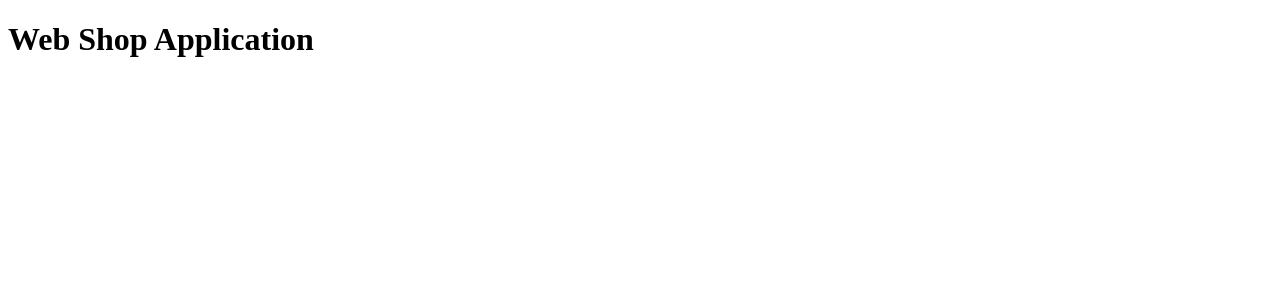
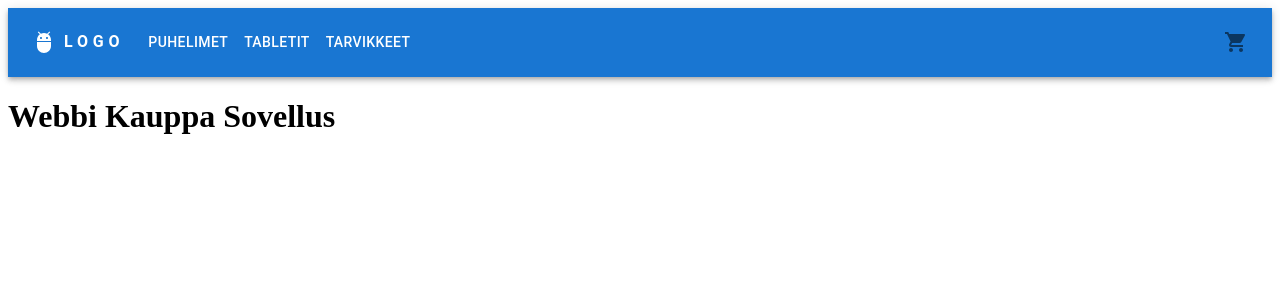
Before and after one commit to Partanennn/eCommerce-App, a React (Create React App) app: page / in a window 1280 px wide. Shown: the top 300 px of the page. Built offline with nearby package versions, Linux system fonts and the light colour scheme.

Commit message:
Added navbar

```diff
--- a/package.json
+++ b/package.json
@@ -5,7 +5,7 @@
   "dependencies": {
     "@emotion/react": "^11.11.4",
     "@emotion/styled": "^11.11.5",
-    "@mui/icons-material": "^5.15.15",
+    "@mui/icons-material": "^5.15.18",
     "@mui/material": "^5.15.15",
     "@testing-library/jest-dom": "^5.17.0",
     "@testing-library/react": "^13.4.0",
@@ -25,7 +25,6 @@
     "web-vitals": "^2.1.4"
   },
   "scripts": {
-    "dev": "react-scripts start",
     "start": "react-scripts start",
     "build": "react-scripts build",
     "test": "react-scripts test",
--- a/src/App.tsx
+++ b/src/App.tsx
@@ -1,5 +1,6 @@
 import { ThemeProvider } from '@emotion/react';
 import { BrowserRouter, Route, Routes } from 'react-router-dom';
+import NavBar from './components/navigation/NavBar';
 import './localization/localization';
 import HomePage from './pages/Home/HomePage';
 import theme from './theme/theme';
@@ -7,7 +8,7 @@
 const App = () => (
   <ThemeProvider theme={theme}>
     <BrowserRouter>
-      {/* NAV */}
+      <NavBar />
       <Routes>
         <Route path="/" element={<HomePage />} />
         <Route path="/test" element={<div>Test</div>} />
--- /dev/null
+++ b/src/components/navigation/NavBar.tsx
@@ -0,0 +1,128 @@
+import AdbIcon from '@mui/icons-material/Adb';
+import MenuIcon from '@mui/icons-material/Menu';
+import CartIcon from '@mui/icons-material/ShoppingCart';
+
+import {
+  AppBar,
+  Box,
+  Button,
+  Container,
+  IconButton,
+  Menu,
+  MenuItem,
+  Toolbar,
+  Typography,
+} from '@mui/material';
+import { useState } from 'react';
+import { useTranslation } from 'react-i18next';
+
+const pages = ['phones', 'tablets', 'accesories'];
+
+const NavBar = () => {
+  const [anchorElNav, setAnchorElNav] = useState<null | HTMLElement>(null);
+  const { t } = useTranslation();
+
+  const handleOpenNavMenu = (event: React.MouseEvent<HTMLElement>) => {
+    setAnchorElNav(event.currentTarget);
+  };
+
+  const handleCloseNavMenu = () => {
+    setAnchorElNav(null);
+  };
+
+  return (
+    <AppBar position="static">
+      <Container maxWidth="xl">
+        <Toolbar disableGutters>
+          <AdbIcon sx={{ display: { xs: 'none', md: 'flex' }, mr: 1 }} />
+          <Typography
+            sx={{
+              mr: 2,
+              display: { xs: 'none', md: 'flex' },
+              fontWeight: 700,
+              letterSpacing: '.3rem',
+              color: 'inherit',
+              textDecoration: 'none',
+            }}
+          >
+            LOGO
+          </Typography>
+          {/* Hamburger menu */}
+          <Box sx={{ flexGrow: 1, display: { xs: 'flex', md: 'none' } }}>
+            <IconButton
+              size="large"
+              aria-label="account of current user"
+              aria-controls="menu-appbar"
+              aria-haspopup="true"
+              onClick={handleOpenNavMenu}
+              color="inherit"
+            >
+              <MenuIcon />
+            </IconButton>
+            <Menu
+              id="menu-appbar"
+              anchorEl={anchorElNav}
+              anchorOrigin={{
+                vertical: 'bottom',
+                horizontal: 'left',
+              }}
+              keepMounted
+              transformOrigin={{
+                vertical: 'top',
+                horizontal: 'left',
+              }}
+              open={Boolean(anchorElNav)}
+              onClose={handleCloseNavMenu}
+              sx={{
+                display: { xs: 'block', md: 'none' },
+              }}
+            >
+              {pages.map((page) => (
+                <MenuItem key={page} onClick={handleCloseNavMenu}>
+                  <Typography textAlign="center">
+                    {t(`navbar.${page}`)}
+                  </Typography>
+                </MenuItem>
+              ))}
+            </Menu>
+          </Box>
+          <AdbIcon sx={{ display: { xs: 'flex', md: 'none' } }} />
+          <Typography
+            variant="h5"
+            noWrap
+            component="a"
+            href="#app-bar-with-responsive-menu"
+            sx={{
+              mr: 2,
+              display: { xs: 'flex', md: 'none' },
+              flexGrow: 1,
+              fontFamily: 'monospace',
+              fontWeight: 700,
+              letterSpacing: '.3rem',
+              color: 'inherit',
+              textDecoration: 'none',
+            }}
+          >
+            LOGO
+          </Typography>
+          <Box sx={{ flexGrow: 1, display: { xs: 'none', md: 'flex' } }}>
+            {pages.map((page) => (
+              <Button
+                key={page}
+                onClick={handleCloseNavMenu}
+                sx={{ my: 2, color: 'white', display: 'block' }}
+              >
+                {t(`navbar.${page}`)}
+              </Button>
+            ))}
+          </Box>
+          <IconButton sx={{ p: 0 }}>
+            <CartIcon />
+          </IconButton>
+        </Toolbar>
+      </Container>
+    </AppBar>
+  );
+};
+
+export default NavBar;
--- a/src/localization/localization.ts
+++ b/src/localization/localization.ts
@@ -15,7 +15,7 @@
 
 i18n.use(initReactI18next).init({
   resources,
-  lng: 'en',
+  lng: 'fi',
   interpolation: {
     escapeValue: false,
   },
--- a/src/localization/resources/en.json
+++ b/src/localization/resources/en.json
@@ -1,3 +1,8 @@
 {
-  "Header": "Web Shop Application"
+  "header": "Web Shop Application",
+  "navbar": {
+    "phones": "Phones",
+    "tablets": "Tablets",
+    "accesories": "Accesories"
+  }
 }
--- a/src/localization/resources/fi.json
+++ b/src/localization/resources/fi.json
@@ -1,3 +1,8 @@
 {
-  "Header": "Webbi Kauppa Sovellus"
+  "header": "Webbi Kauppa Sovellus",
+  "navbar": {
+    "phones": "Puhelimet",
+    "tablets": "Tabletit",
+    "accesories": "Tarvikkeet"
+  }
 }
--- a/src/pages/Home/HomePage.tsx
+++ b/src/pages/Home/HomePage.tsx
@@ -4,7 +4,7 @@
   const { t } = useTranslation();
   return (
     <div>
-      <h1>{t('Header')}</h1>
+      <h1>{t('header')}</h1>
     </div>
   );
 };
```
Also changed, not shown: 1 other file (tests, documents, lock files or other folders).
